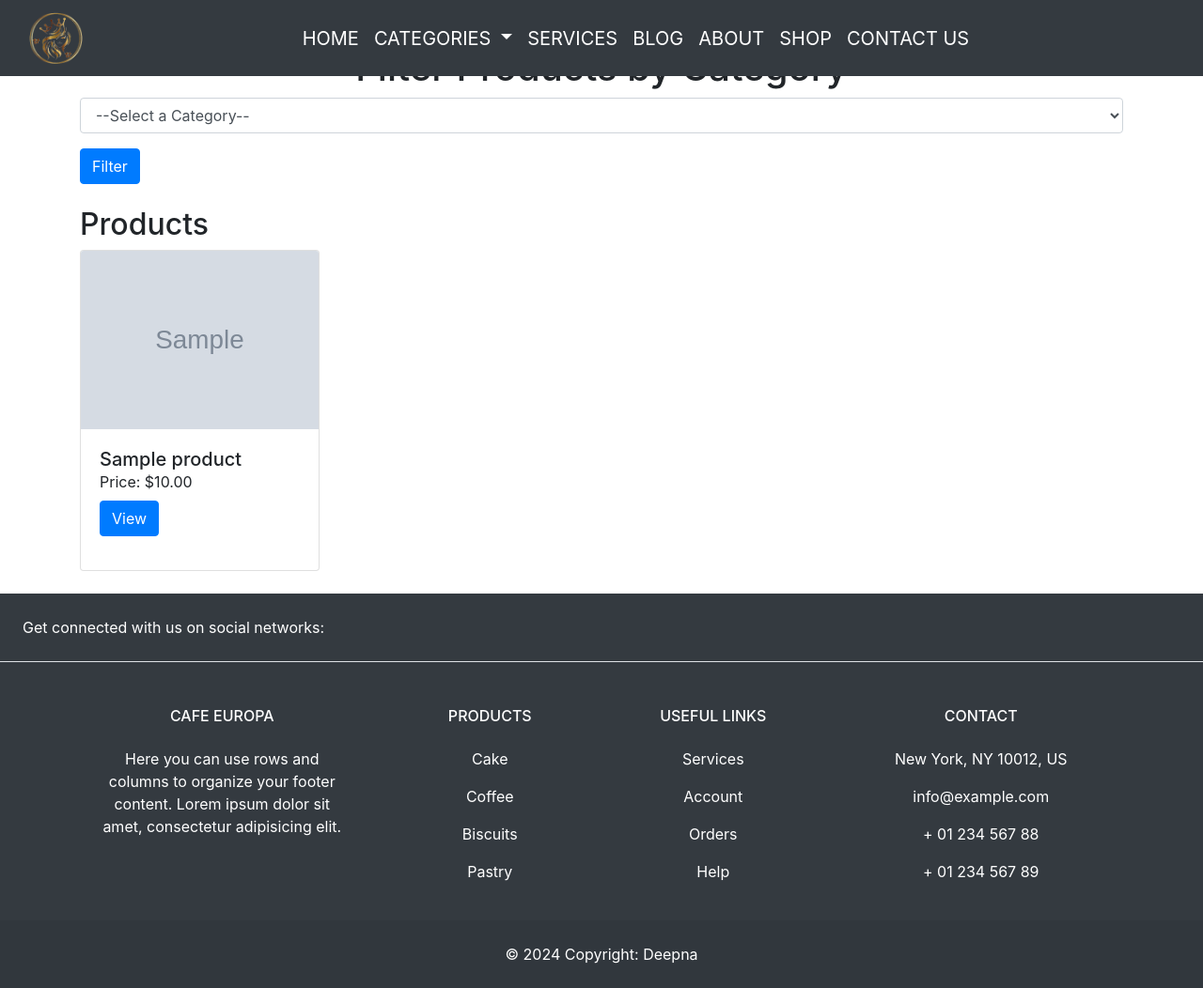
After one commit to DeepnaPV/cosmatic, a Django app: page /user/filter/ in a window 1280 px wide. The commit adds this page. Shown: the whole page at 94% size. Run offline with Django 5.2, Linux system fonts and the light colour scheme; tables that the repository leaves empty hold one stand-in row (values such as "Sample post"); grey boxes marked "Sample" are stand-in pictures; some libraries are stand-ins or nearby versions.

Commit message:
product grid page

```diff
--- /dev/null
+++ b/cosmetic_shop/static/css/filterpro.css
@@ -0,0 +1,8 @@
+.cont {
+    min-height: 150px;
+}
+.card {
+    display: flex; /* Use flex to allow the card to grow */
+    flex-direction: column; /* Align items vertically */
+    height: 100%; /* Ensure the card takes full height */
+}
--- /dev/null
+++ b/cosmetic_shop/templates/filter_products.html
@@ -0,0 +1,60 @@
+{% load static %}
+<!DOCTYPE html>
+<html lang="en">
+<head>
+    <meta charset="UTF-8">
+    <meta name="viewport" content="width=device-width, initial-scale=1.0">
+    <link rel="stylesheet" href="https://stackpath.bootstrapcdn.com/bootstrap/4.5.2/css/bootstrap.min.css">
+    <link rel="stylesheet" href="{% static 'css/filterpro.css'%}">
+    <title>Filter Products</title>
+</head>
+<body>
+    {% include 'unav.html'%}
+    <div class="container mt-5">
+        <h1 class="text-center">Filter Products by Category</h1>
+        <form method="GET" action="{% url 'filter_products' %}" class="mb-4">
+            <div class="form-group">
+                <select name="category" class="form-control">
+                    <option value="">--Select a Category--</option>
+                    <option value="skincare">Skincare</option>
+                    <option value="makeup">Makeup</option>
+                    <option value="hair">Hair</option>
+                    <option value="fragrance">Fragrance</option>
+                    <option value="tools">Beauty Tools</option>
+                    <option value="bath">Bath and Body</option>
+                </select>
+            </div>
+            <button type="submit" class="btn btn-primary">Filter</button>
+        </form>
+
+        <h2>Products</h2>
+        <div class="row">
+            {% for product in products %}
+            <div class="col-md-3 mb-4"> <!-- Adjust the number for more or fewer columns -->
+                <div class="card">
+                    <img src="{{ product.image.url }}" alt="{{ product.name }}" class="card-img-top" style="height: auto;">
+                    <div class="card-body cont">
+                        <h5 class="card-title mb-0">{{ product.name }}</h5>
+                        <p class="card-text mb-0">Price: ${{ product.price }}</p>
+                        <a href="{% url 'product_detail' product.id %}" class="btn btn-primary mt-2">View</a>
+                    </div>
+                </div>
+            </div>
+            {% empty %}
+            <div class="col-12">
+                <p>No products found in this category.</p>
+            </div>
+            {% endfor %}
+        </div>
+    </div>
+     {% include 'ufooter.html'%}
+    <script src="https://code.jquery.com/jquery-3.5.1.slim.min.js"></script>
+    <script src="https://cdn.jsdelivr.net/npm/@popperjs/core@2.0.7/dist/umd/popper.min.js"></script>
+    <script src="https://stackpath.bootstrapcdn.com/bootstrap/4.5.2/js/bootstrap.min.js"></script>
+</body>
+
+
+
+
+
+</html>
--- a/cosmetic_shop/templates/unav.html
+++ b/cosmetic_shop/templates/unav.html
@@ -25,22 +25,39 @@
                         <div class="container-fluid cat">
                             <div class="d-flex flex-nowrap justify-content-center overflow-auto">
                                 <div class="p-2">
-                                    <img src="{% static 'img/eyes.jpg' %}" class="custom-image">
+                                    <a href="{% url 'filter_products' %}?category=skincare">
+                                        <img src="{% static 'img/eyes.jpg' %}" class="custom-image">
+                                    </a>
                                 </div>
                                 <div class="p-2">
-                                    <img src="{% static 'img/face.webp' %}" class="custom-image" >
+                                    <a href="{% url 'filter_products' %}?category=makeup">
+                                        <img src="{% static 'img/face.webp' %}" class="custom-image">
+                                    </a>
                                 </div>
                                 <div class="p-2">
-                                    <img src="{% static 'img/fragrance.jpg' %}" class="custom-image" >
+                                    <a href="{% url 'filter_products' %}?category=fragrance">
+                                        <img src="{% static 'img/fragrance.jpg' %}" class="custom-image">
+                                    </a>
                                 </div>
                                 <div class="p-2">
-                                    <img src="{% static 'img/combo.webp' %}" class="custom-image" >
+                                    <a href="{% url 'filter_products' %}?category=combo">
+                                        <img src="{% static 'img/combo.webp' %}" class="custom-image">
+                                    </a>
                                 </div>
                                 <div class="p-2">
-                                    <img src="{% static 'img/lips.webp' %}" class="custom-image" >
+                                    <a href="{% url 'filter_products' %}?category=lips">
+                                        <img src="{% static 'img/lips.webp' %}" class="custom-image">
+                                    </a>
                                 </div>
                                 <div class="p-2">
-                                    <img src="{% static 'img/nails.webp' %}" class="custom-image">
+                                    <a href="{% url 'filter_products' %}?category=nails">
+                                        <img src="{% static 'img/nails.webp' %}" class="custom-image">
+                                    </a>
+                                </div>
+                                <div class="p-2">
+                                    <a href="{% url 'filter_products' %}?category=hair">
+                                        <img src="{% static 'img/hair.jpg' %}" class="custom-image">
+                                    </a>
                                 </div>
                             </div>
                         </div>
--- a/cosmetic_shop/user/urls.py
+++ b/cosmetic_shop/user/urls.py
@@ -1,6 +1,13 @@
 from django.urls import path
 from . import views
+from django.conf import settings
+from django.conf.urls.static import static
+
 
 urlpatterns=[
     path('uhome',views.main, name='main'),
+    path('filter/', views.filter_products, name='filter_products'),
+    path('product/<int:id>/', views.detail, name='product_detail'),
+
 ]
+urlpatterns+= static(settings.MEDIA_URL,document_root=settings.MEDIA_ROOT)
--- a/cosmetic_shop/user/views.py
+++ b/cosmetic_shop/user/views.py
@@ -1,7 +1,25 @@
-from django.shortcuts import render
+from django.shortcuts import render,redirect
+from inventory.models import products
 
 # Create your views here.
 
 
 def main(request):
     return render(request,'uhome.html')
+
+def filter_products(request):
+    category = request.GET.get('category', None)
+    if category:
+        filtered_products = products.objects.filter(category=category)
+    else:
+        filtered_products = products.objects.all()
+
+    return render(request, 'filter_products.html', {'products': filtered_products})
+
+def detail(request, id):
+    try:
+        product = products.objects.get(id=id)
+    except products.DoesNotExist:
+        return redirect('allpro')  # Redirect to all products if the product is not found
+
+    return render(request, 'uprodetail.html', {'product': product})
```
Also changed, not shown: cosmetic_shop/templates/uprodetail.html (added, +49 -0 lines), cosmetic_shop/static/img/hair.jpg (added).
